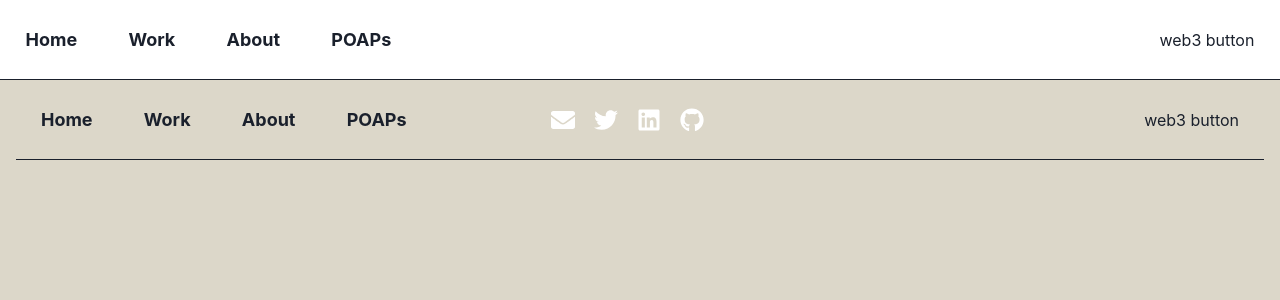
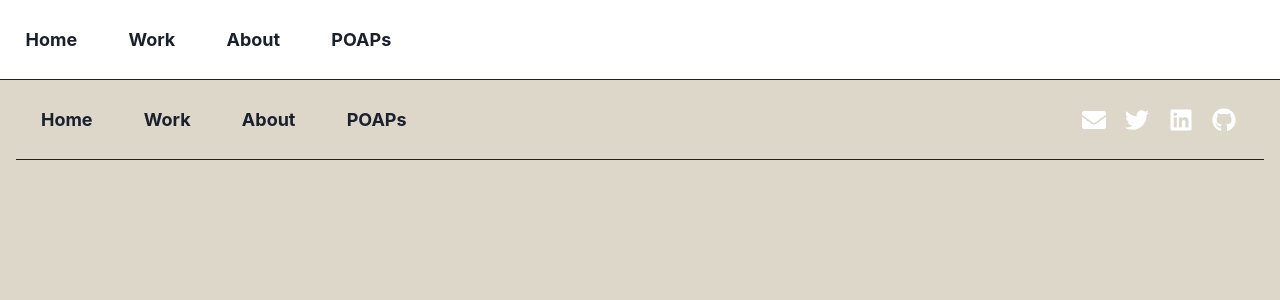
Before and after one commit to Mariussgal/marius_portfolio_website, a Next.js app: page /layout in a window 1280 px wide. Shown: the top 300 px of the page. Built offline with nearby package versions, Linux system fonts and the light colour scheme.

Commit message:
changed the header to have the media icons show at the right of header where the blockchain wallet button was

```diff
--- a/components/Header.tsx
+++ b/components/Header.tsx
@@ -22,10 +22,6 @@ export default function Header() {
             </HStack>
             <Spacer />
             <Medias />
-            <Spacer />
-            <Flex w="30%" alignItems="center" justifyContent="right" mr="2%">
-                <Box>web3 button</Box >
-            </Flex>
         </Flex>
     );
 }
```
